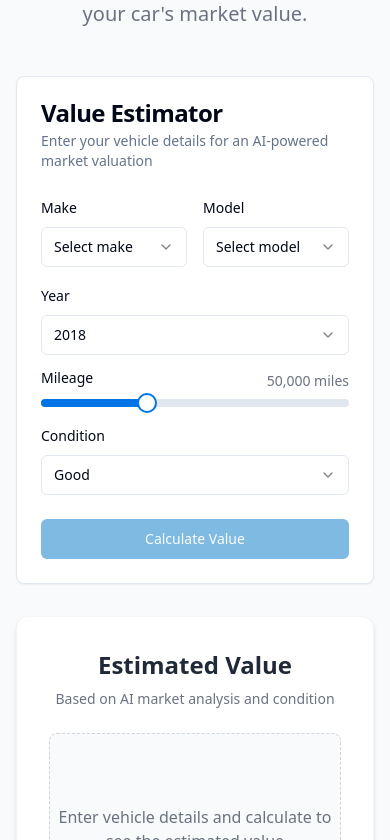
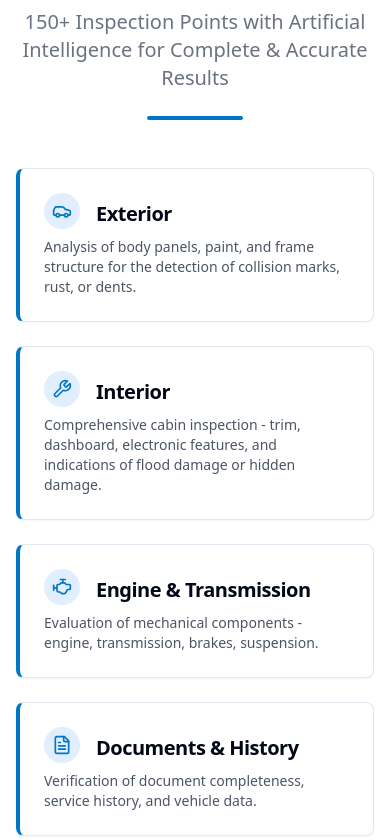
Before and after one commit to saldhyyoga/profmobil-ai-inspect, a React (Vite) app: page / in a window 390 px wide. Shown: the part 4804-5644 px from the top of the page. Built offline with nearby package versions, Linux system fonts and the light colour scheme.

Commit message:
Add ProfMobil AI Inspection Standards section
Adds a new section to the page detailing the inspection standards.

```diff
--- /dev/null
+++ b/src/components/InspectionStandardsSection.tsx
@@ -0,0 +1,83 @@
+
+import React from 'react';
+import { Card, CardContent, CardDescription, CardHeader, CardTitle } from "@/components/ui/card";
+import { Car, FileText, Wrench, Engine } from "lucide-react";
+import { Separator } from "@/components/ui/separator";
+
+interface StandardCardProps {
+  icon: React.ReactNode;
+  title: string;
+  description: string;
+}
+
+const StandardCard = ({ icon, title, description }: StandardCardProps) => (
+  <Card className="h-full transition-all duration-300 hover:shadow-md border-l-4 border-l-automotive-600">
+    <CardHeader className="flex flex-row items-center gap-4 pb-2">
+      <div className="bg-automotive-100 rounded-full p-2 text-automotive-600">
+        {icon}
+      </div>
+      <CardTitle className="text-xl">{title}</CardTitle>
+    </CardHeader>
+    <CardContent>
+      <CardDescription className="text-gray-600 text-sm">
+        {description}
+      </CardDescription>
+    </CardContent>
+  </Card>
+);
+
+const InspectionStandardsSection = () => {
+  const standards = [
+    {
+      icon: <Car className="h-5 w-5" />,
+      title: "Exterior",
+      description: "Analysis of body panels, paint, and frame structure for the detection of collision marks, rust, or dents."
+    },
+    {
+      icon: <Wrench className="h-5 w-5" />,
+      title: "Interior",
+      description: "Comprehensive cabin inspection - trim, dashboard, electronic features, and indications of flood damage or hidden damage."
+    },
+    {
+      icon: <Engine className="h-5 w-5" />,
+      title: "Engine & Transmission",
+      description: "Evaluation of mechanical components - engine, transmission, brakes, suspension."
+    },
+    {
+      icon: <FileText className="h-5 w-5" />,
+      title: "Documents & History",
+      description: "Verification of document completeness, service history, and vehicle data."
+    }
+  ];
+
+  return (
+    <section id="standards" className="py-16 bg-white">
+      <div className="max-w-7xl mx-auto px-4 sm:px-6 lg:px-8">
+        <div className="text-center mb-12">
+          <h2 className="text-3xl font-bold text-gray-900 sm:text-4xl">
+            ProfMobil AI Inspection Standards
+          </h2>
+          <p className="mt-4 max-w-2xl text-xl text-gray-500 mx-auto">
+            150+ Inspection Points with Artificial Intelligence for Complete & Accurate Results
+          </p>
+          <div className="flex justify-center mt-6">
+            <Separator className="w-24 bg-automotive-600 h-1 rounded-full" />
+          </div>
+        </div>
+
+        <div className="grid grid-cols-1 md:grid-cols-2 lg:grid-cols-4 gap-6">
+          {standards.map((standard, index) => (
+            <StandardCard
+              key={index}
+              icon={standard.icon}
+              title={standard.title}
+              description={standard.description}
+            />
+          ))}
+        </div>
+      </div>
+    </section>
+  );
+};
+
+export default InspectionStandardsSection;
--- a/src/components/NavBar.tsx
+++ b/src/components/NavBar.tsx
@@ -18,6 +18,7 @@ const NavBar: React.FC = () => {
             <div className="ml-10 flex items-center space-x-4">
               <a href="#features" className="text-gray-700 hover:text-automotive-600 px-3 py-2 rounded-md text-sm font-medium">Features</a>
               <a href="#how-it-works" className="text-gray-700 hover:text-automotive-600 px-3 py-2 rounded-md text-sm font-medium">How It Works</a>
+              <a href="#standards" className="text-gray-700 hover:text-automotive-600 px-3 py-2 rounded-md text-sm font-medium">Standards</a>
               <a href="#pricing" className="text-gray-700 hover:text-automotive-600 px-3 py-2 rounded-md text-sm font-medium">Pricing</a>
               <Button className="bg-automotive-600 hover:bg-automotive-700">Get Started</Button>
             </div>
@@ -38,6 +39,7 @@ const NavBar: React.FC = () => {
           <div className="px-2 pt-2 pb-3 space-y-1 sm:px-3 bg-white shadow-lg rounded-b-lg">
             <a href="#features" className="block px-3 py-2 rounded-md text-base font-medium text-gray-700 hover:text-automotive-600 hover:bg-gray-100">Features</a>
             <a href="#how-it-works" className="block px-3 py-2 rounded-md text-base font-medium text-gray-700 hover:text-automotive-600 hover:bg-gray-100">How It Works</a>
+            <a href="#standards" className="block px-3 py-2 rounded-md text-base font-medium text-gray-700 hover:text-automotive-600 hover:bg-gray-100">Standards</a>
             <a href="#pricing" className="block px-3 py-2 rounded-md text-base font-medium text-gray-700 hover:text-automotive-600 hover:bg-gray-100">Pricing</a>
             <Button className="w-full mt-2 bg-automotive-600 hover:bg-automotive-700">Get Started</Button>
           </div>
--- a/src/pages/Index.tsx
+++ b/src/pages/Index.tsx
@@ -4,6 +4,7 @@ import NavBar from '@/components/NavBar';
 import HeroSection from '@/components/HeroSection';
 import FeaturesSection from '@/components/FeaturesSection';
 import HowItWorksSection from '@/components/HowItWorksSection';
+import InspectionStandardsSection from '@/components/InspectionStandardsSection';
 import CarValueCalculator from '@/components/CarValueCalculator';
 import RecommendationSection from '@/components/RecommendationSection';
 import Footer from '@/components/Footer';
@@ -16,6 +17,7 @@ const Index = () => {
         <HeroSection />
         <FeaturesSection />
         <HowItWorksSection />
+        <InspectionStandardsSection />
         <CarValueCalculator />
         <RecommendationSection />
       </main>
```
